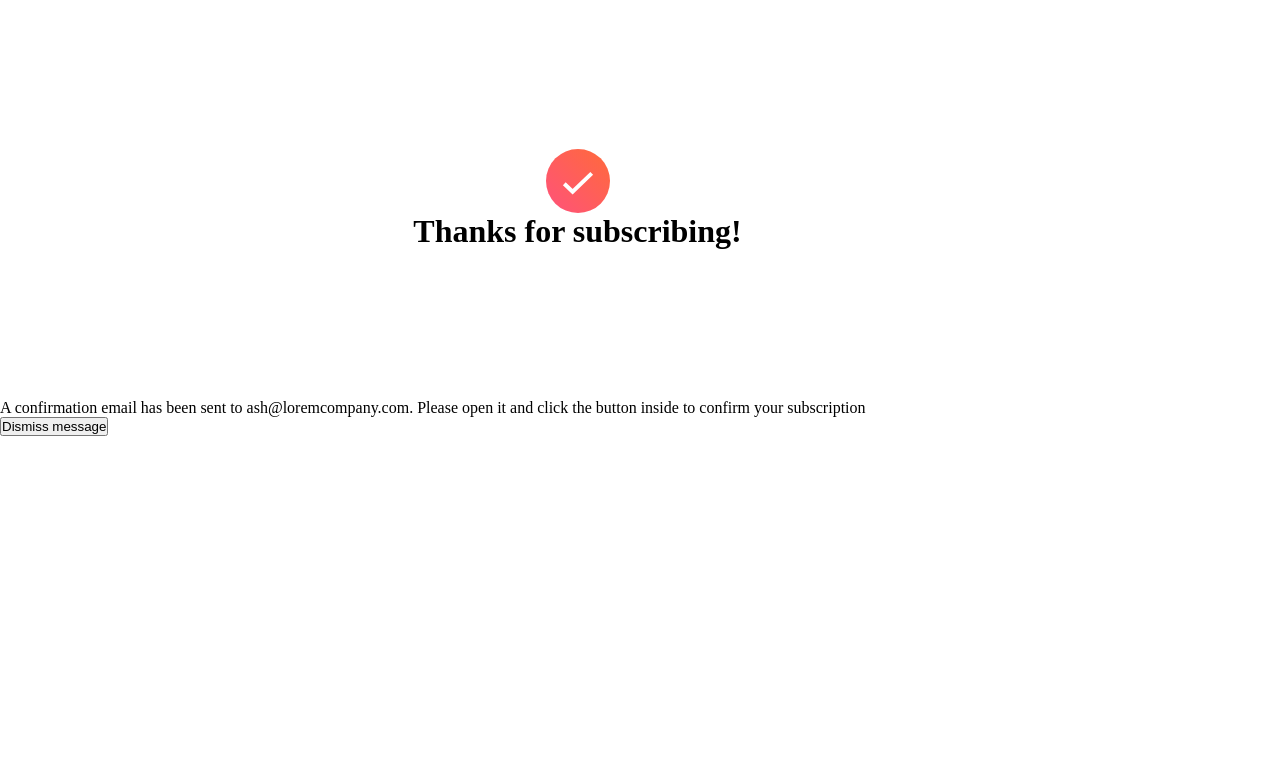
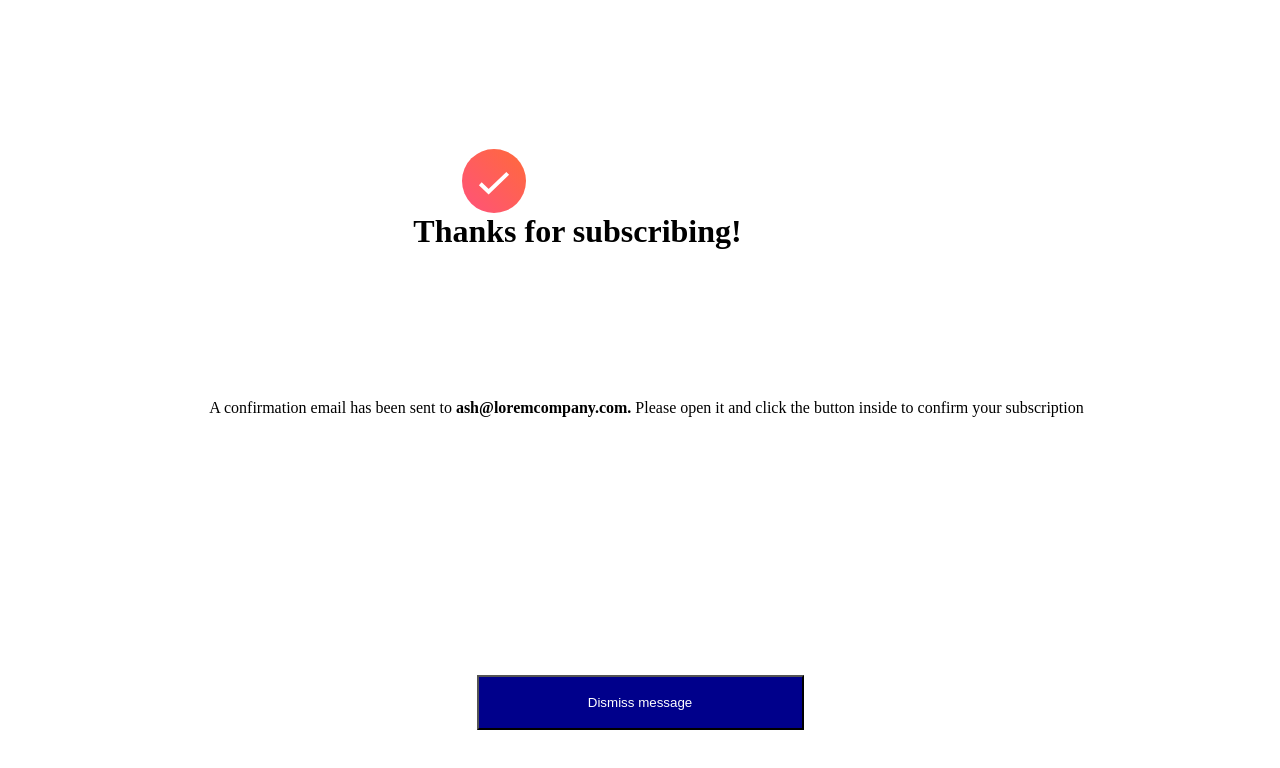
Before and after one commit to AnanoMakharashvili/Newsletter-sign-up-with-success-message, a plain HTML site: page subscribing.html in a window 1280 px wide. Drawn offline with Linux system fonts and the light colour scheme.

Commit message:
finished working on the projeck

```diff
--- a/style.css
+++ b/style.css
@@ -6,6 +6,12 @@
   box-sizing: border-box;
 }
 
+.container {
+  display: flex;
+  flex-direction: column;
+  align-items: center;
+  justify-content: center;
+}
 .header-style {
   display: flex;
   align-items: center;
@@ -19,4 +25,17 @@
 }
 .email-style {
   color: black;
+  font-weight: 700;
 }
+
+.paragraphe-style {
+  margin-left: 13px;
+}
+
+#dismiss-button {
+  width: 327px;
+  background: darkblue;
+  color: white;
+  padding: 18;
+  margin-top: 258px;
+}
--- a/subscribing.html
+++ b/subscribing.html
@@ -9,17 +9,21 @@
     <div class="container">
       <a href="index.html"></a>
       <div class="header-style">
-        <img src="assets/icon-success.svg" />
+        <img
+          src="assets/icon-success.svg"
+          rel="icon-check"
+          class="icon-style"
+        />
         <h1>Thanks for subscribing!</h1>
       </div>
       <div>
-        <p>
+        <p class="paragraphe-style">
           A confirmation email has been sent to
           <span class="email-style">ash@loremcompany.com. </span>Please open it
           and click the button inside to confirm your subscription
         </p>
       </div>
-      <button>Dismiss message</button>
+      <button id="dismiss-button">Dismiss message</button>
     </div>
   </body>
 </html>
```
